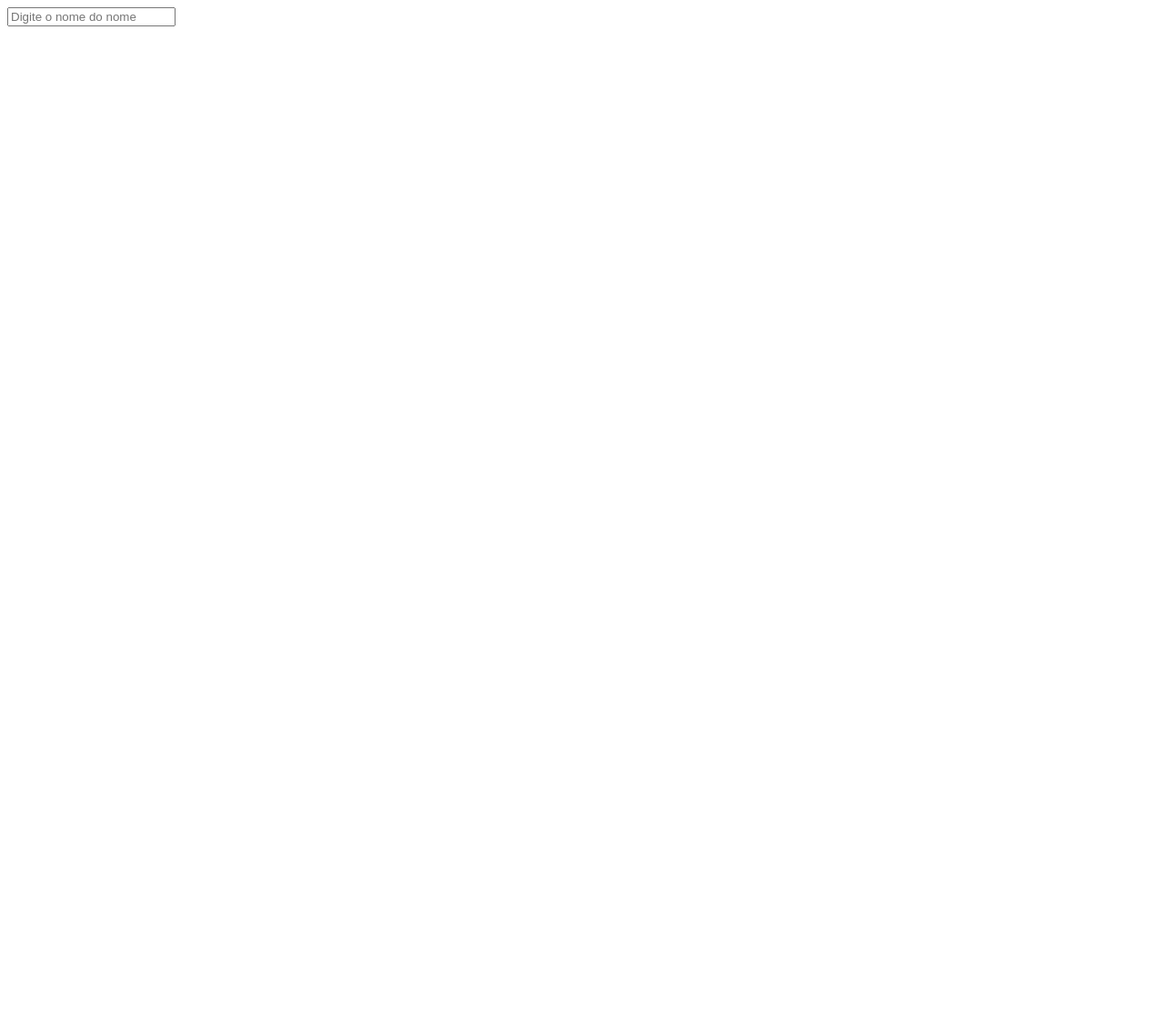
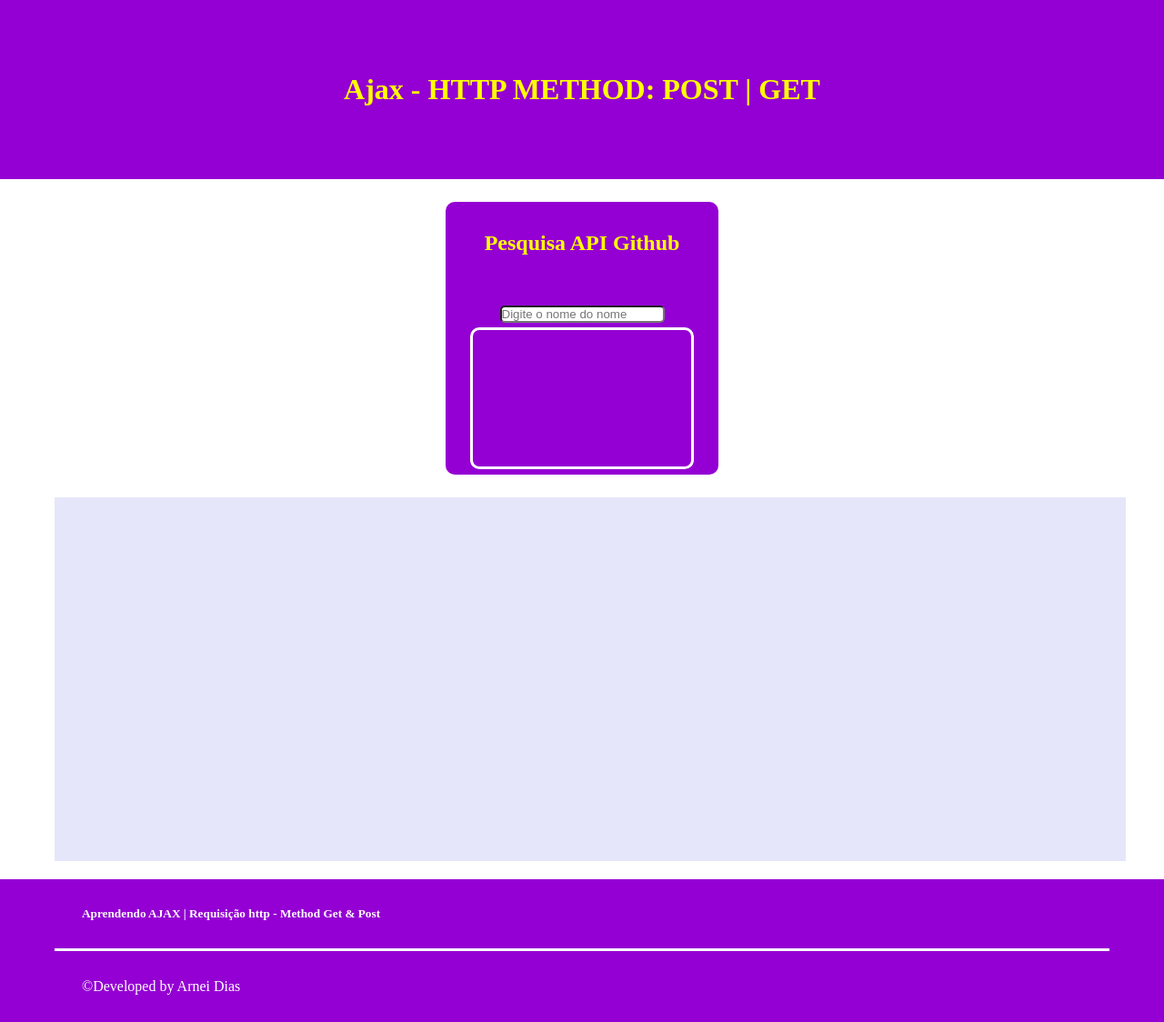
Before and after one commit to Arnei-Dev/Ajax, a plain HTML site: page src/index.html in a window 1280 px wide. Shown: the whole page at 91% size. Before the commit the page ends 800 px from the top, so only its background shows below. Drawn offline with Linux system fonts and the light colour scheme; no server answers.

Commit message:
Ajax- requisição http post | get API

```diff
--- /dev/null
+++ b/src/css/index.css
@@ -0,0 +1,98 @@
+* {
+    margin: 0;
+    padding: 0;
+}
+
+header {
+    display: flex;
+    background-color: #9400D3;
+    width: 100%;
+    height: auto;
+}
+
+h1 {
+    margin: 0 auto;
+    padding: 5rem;
+    color: #FFFF00;
+}
+
+h2 {
+    margin: 2rem;
+    color: #FFFF00;
+}
+input {
+    border-radius: 5px;
+}
+form {
+    padding: 5px;
+}
+
+#main {
+    overflow: auto;
+    max-width: 80%;
+    height: 50%;
+    margin: 0 auto;
+    border: solid #fff;
+    border-radius: 10px;
+    color: #fff;
+}
+
+#main-container {
+    /*display: flex;*/
+    flex-wrap: wrap;
+}
+
+#container-ajax {
+    background: #fff;
+    display: flex;
+    flex-direction: row;
+    justify-content: center;
+    align-items: center;
+    margin: 25px;
+}
+.box-container {
+    background: #9400D3;
+    border-radius: 10px;
+    width: 300px;
+    height: 300px;
+    text-align: center;
+}
+
+#container-ajax-post {
+    background-color: #E6E6FA;
+
+}
+
+#container-ajax-post {
+    margin: 0 60px;
+    margin-bottom: 20px;
+    width: 92%;
+    height: 400px;
+    overflow: auto;
+}
+
+h3 {
+    padding: 20px;
+}
+
+p {
+    padding-left: 40px;
+    padding-right: 20px;
+}
+
+
+.end-description-footer {
+    padding: 30px;
+    margin: 0 60px;
+    border-bottom: solid #fff;
+    color: #fff;
+}
+
+.end-footer {
+    margin: 0 60px;
+    padding: 30px;
+    color: #fff;
+}
+footer {
+    background: #9400D3;
+}
--- a/src/index.html
+++ b/src/index.html
@@ -5,12 +5,40 @@
     <meta http-equiv="X-UA-Compatible" content="IE=edge">
     <meta name="viewport" content="width=device-width, initial-scale=1.0">
     <title>Ajax</title>
+    <link rel="stylesheet" href="./css/index.css">
 </head>
 <body>
-    <div id="main"></div>
-    <form>
-        <input type="text" placeholder="Digite o nome do nome" id="username">
-    </form>
-    <script src="./index.js"></script>
+
+    <header>
+        <h1>Ajax - HTTP METHOD: POST | GET</h1>
+    </header>
+    <div id="main-container">
+        <section id="container-ajax">
+            <div class="box-container">
+                <h2>Pesquisa API Github</h2><br>
+                <form>
+                    <input type="text" placeholder="Digite o nome do nome" id="username">
+                </form>
+                <div id="main"></div>
+            </div>
+
+        </section>
+
+        <section id="container-ajax-post">
+            <div id = "posts"></div>
+        </section>
+    </div>
+
+        <script src="./js/index.js"></script>
+        <script src="./js/post.js"></script>
+
+    <footer id="end-description">
+        <div class="end-description-footer">
+              <h5>Aprendendo AJAX | Requisição http - Method Get & Post</h5>
+        </div>
+        <div class="end-footer">
+             &copy;Developed by Arnei Dias
+        </div>
+    </footer>
 </body>
 </html>
--- a/src/index.js
+++ b/src/js/index.js
@@ -3,13 +3,15 @@
 const url = 'https://api.github.com/users'
 const main = document.getElementById('main')
 //let user = 'Arnei-Dev'
+let names = ''
 
 function getUser(user) {
 
     fetch(`${url}/${user}`)
     .then((response) => response.json())
     .then((data) => {
-        main.innerHTML = `${data.name} possui ${data.public_repos} repositório no Github como ${data.login}`
+        names += `${data.name} possui ${data.public_repos} repositório no Github como ${data.login}<br>`
+        main.innerHTML = names
     })
 
     .catch((error) => console.error('Erro: ', error.message || error))
--- /dev/null
+++ b/src/js/post.js
@@ -0,0 +1,56 @@
+
+//import fetch from 'node-fetch' // Do import to Run in the terminal
+
+let _data = {
+    title: "teste de envio post",
+    body: "loren ipsum de fgrmu",
+    userId: 5
+}
+
+const postContainer = document.getElementById('posts')
+let postMarkup = ''
+
+//Method Post - cadastra um post
+
+function setPost(data) {
+
+    fetch('https://jsonplaceholder.typicode.com/posts', {
+        method: 'POST',
+        body: JSON.stringify(data),
+        headers:{
+            'Content-Type' : 'application/json; charset=UTF-8'
+        }
+    })
+    .then(Response => Response.json())
+    .then(data => console.log(data))
+    .catch(error => console.error(error))
+}
+
+console.log("Estou aqui")
+//Method Get - Solicita todos os posts
+
+function getPosts() {
+
+    fetch('https://jsonplaceholder.typicode.com/posts/', {
+        headers:{
+            'Content-Type' : 'application/json; charset=UTF-8'
+        }
+    })
+    .then(Response => Response.json())
+    .then(data => {
+        data.map(function(post) {
+             postMarkup += `
+                <div class="posts-item" id="post-${post.id}">
+                    <h3>${post.title}</h3>
+                    <p>${post.body}</p>
+                </div>
+             `
+             postContainer.innerHTML = postMarkup
+        })
+    })
+
+
+    .catch(error => console.error(error))
+}
+
+getPosts()
```
Also changed, not shown: 1 other file.
